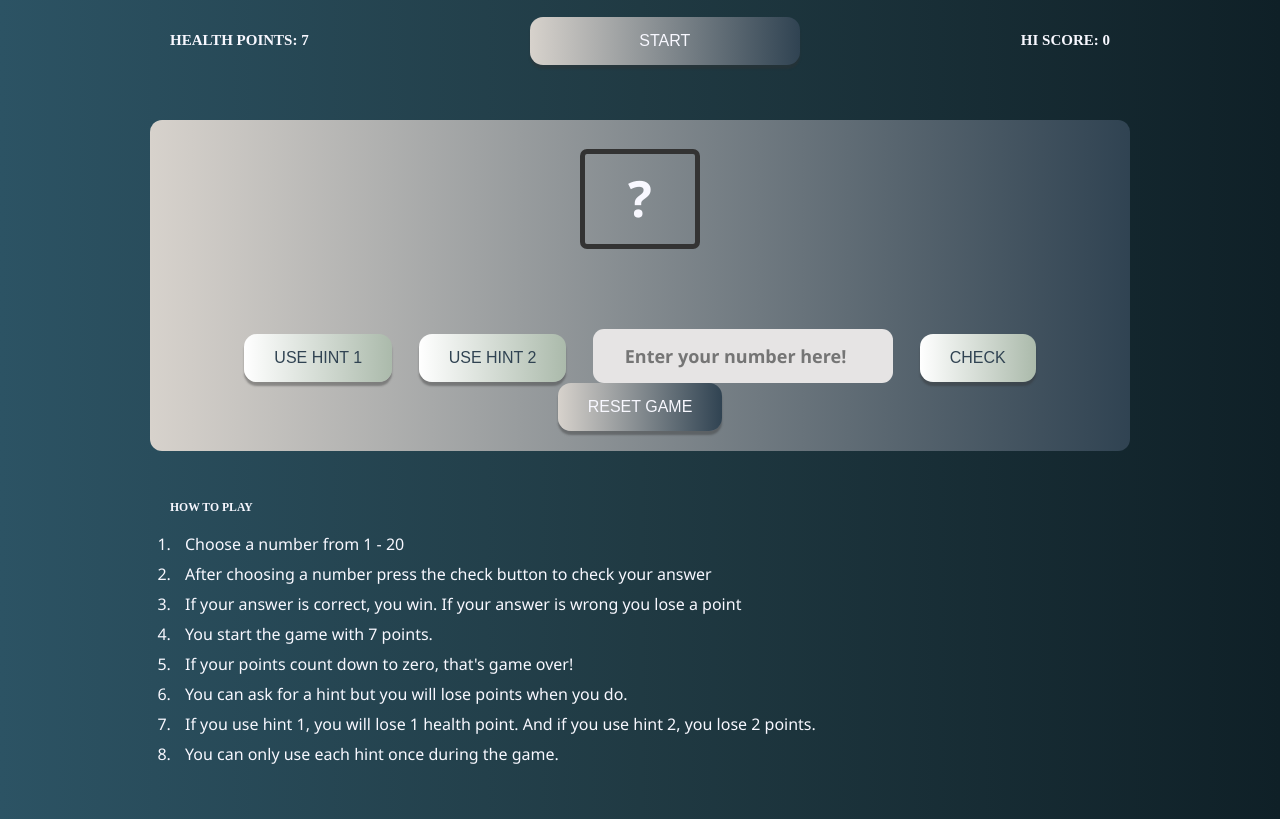
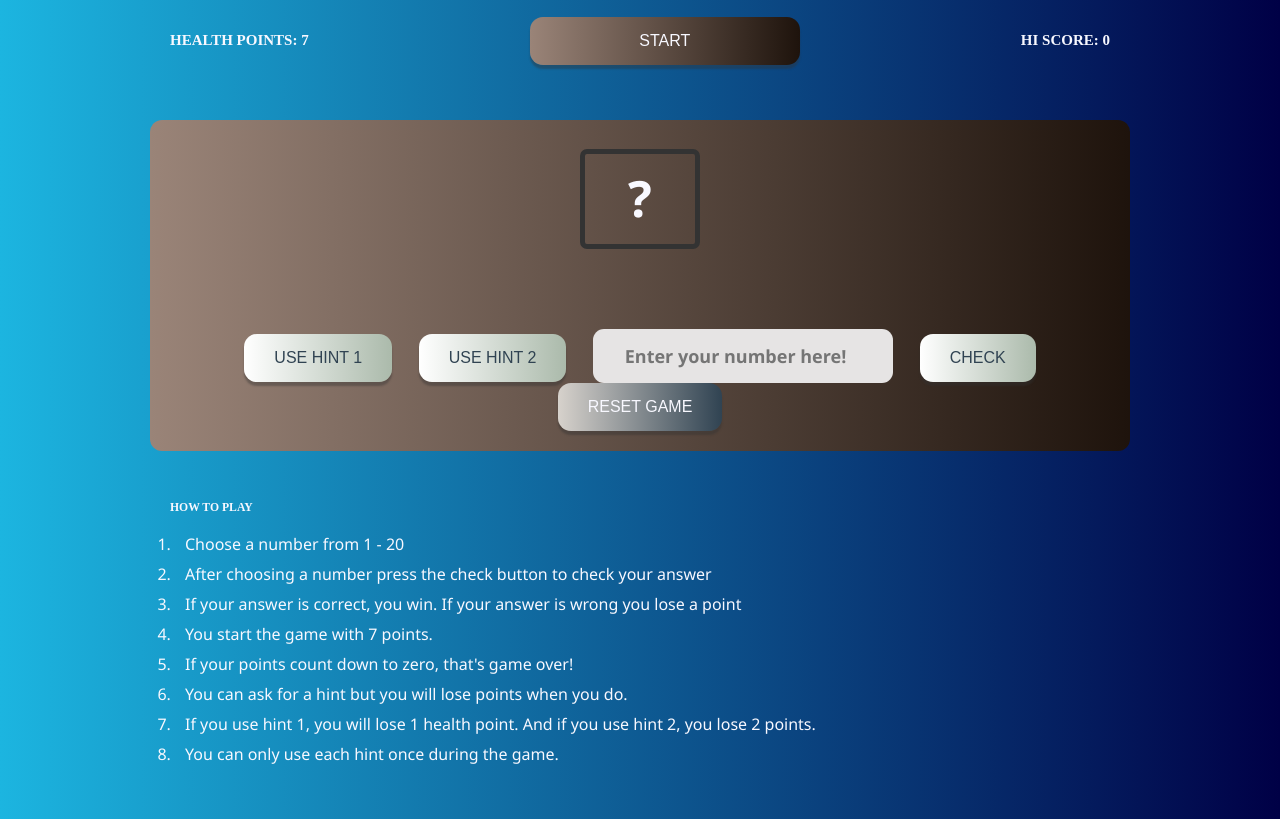
Before and after one commit to moody2times/guessing_game, a plain HTML site: page index.html in a window 1280 px wide. Shown: the part 130-949 px from the top of the page. Drawn offline with Linux system fonts and the light colour scheme.

Commit message:
:lipstick: Add a gradient

```diff
--- a/style.css
+++ b/style.css
@@ -11,7 +11,7 @@
 }
 
 body {
-	background: linear-gradient(to right, #2c5364, #203a43, #0f2027);
+	background: linear-gradient(to right, #1cb5e0, #000046);
 	color: ghostwhite;
 	font-family: "Poiret One", "Segoe UI", Tahoma, Geneva, sans-serif;
 	padding: 5rem 15rem;
@@ -66,7 +66,7 @@ h3 {
 }
 
 .btn:hover {
-	background: linear-gradient(to right, #304352, #d7d2cc);
+	background: linear-gradient(to right, #1cb5e0, #000046);
 }
 
 .btn:active {
@@ -86,12 +86,12 @@ h3 {
 }
 
 .white--btn {
-	background-color: #c7c7c7;
+	background: linear-gradient(to right, #9a8478, #1e130c);
 	width: 27rem;
 }
 
 .gameBoard {
-	background: linear-gradient(to right, #d7d2cc, #304352);
+	background: linear-gradient(to right, #9a8478, #1e130c);
 	border-radius: 1.2rem;
 	padding: 2rem 1.5rem;
 	margin: 3.5rem 0;
@@ -163,7 +163,7 @@ h3 {
 	padding: 0.4rem 1rem;
 }
 
-/* win styles */
+/* win or lose styles */
 .lose {
 	background: linear-gradient(to right, #434343, #000000);
 }
```
